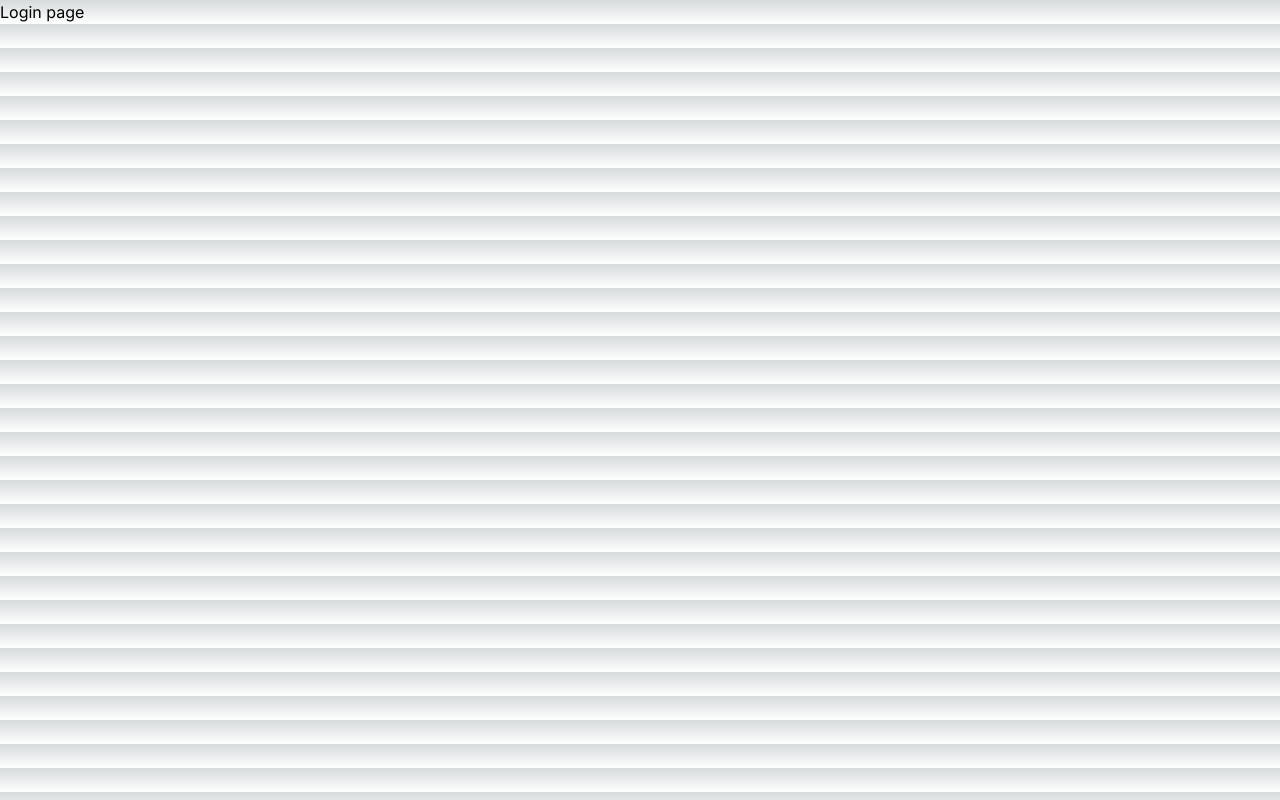
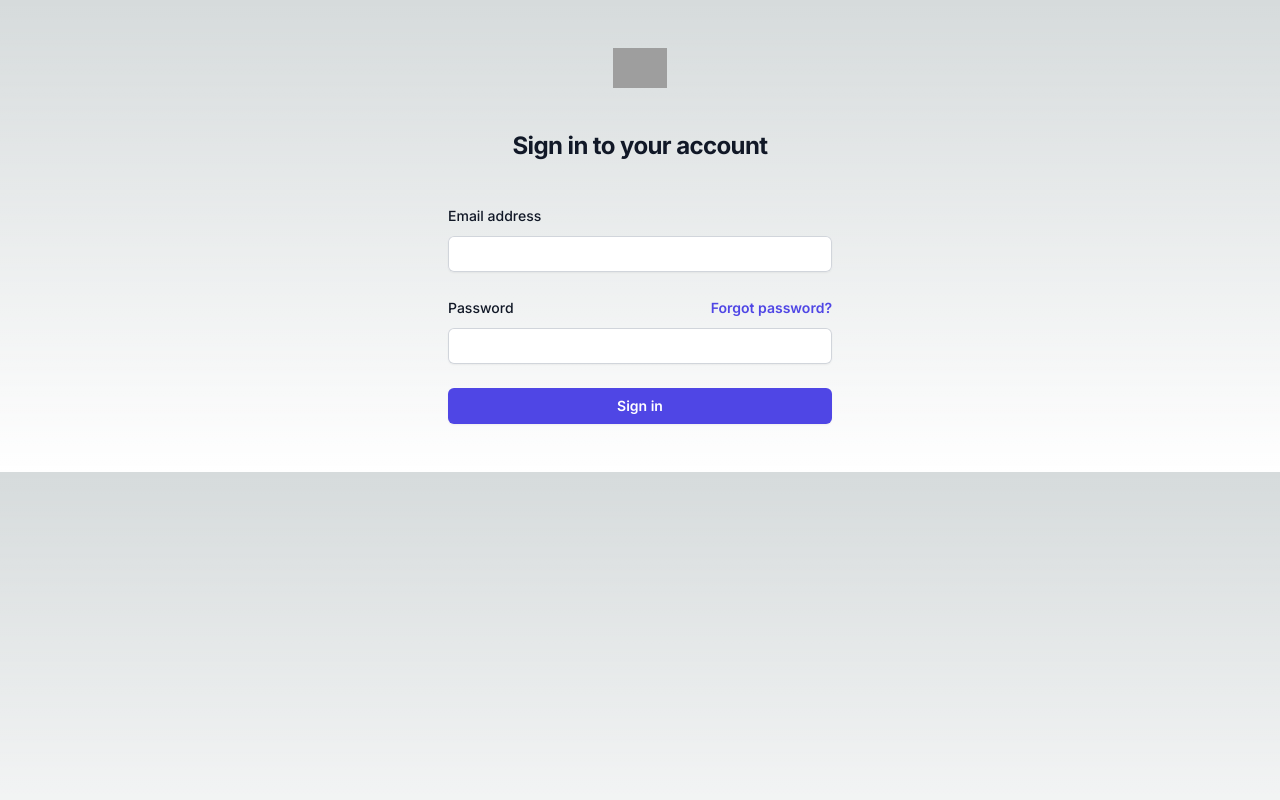
Before and after one commit to Felpo123/SGiDEA, a Next.js app: page /login in a window 1280 px wide. Built offline with nearby package versions, Linux system fonts and the light colour scheme; grey boxes are pictures that could not be loaded.

Commit message:
feat: add login form

```diff
--- a/src/app/login/page.tsx
+++ b/src/app/login/page.tsx
@@ -1,7 +1,110 @@
-import React from "react";
+"use client"
+
+import { SignInResponse, signIn } from "next-auth/react";
+import { useRouter } from "next/navigation";
+import React, { ReactNode, useState } from "react";
 
 function Login() {
-  return <div>Login page</div>;
+
+  const [result, setResult] = useState<SignInResponse | undefined>(undefined);
+  const [loading, setLoading] = useState(false);
+  const [error, setError] = useState(null);
+
+
+  const router = useRouter();
+
+  async function handleSubmit(e : React.FormEvent<HTMLFormElement>) {
+   e.preventDefault();
+
+    const email = e.currentTarget.email.value;
+    const password = e.currentTarget.password.value;
+
+   try {
+    setLoading(true);
+    setError(null);
+    const signInResponse =  await signIn("credentials", { email: email, password: password, redirect: false, callbackUrl: "/" });
+    if(signInResponse === undefined){throw new Error("Error with sign in, Try again")}
+    setResult(signInResponse);
+    if(signInResponse.ok && signInResponse?.url){
+     router.push(signInResponse.url);
+    }
+   }catch (error: any) {
+    setError(error);
+   }finally{
+     setLoading(false);
+   }
+
+  }
+
+
+  return (
+  <div className="flex min-h-full flex-1 flex-col justify-center px-6 py-12 lg:px-8">
+  <div className="sm:mx-auto sm:w-full sm:max-w-sm">
+    <img
+      className="mx-auto h-10 w-auto"
+      src="https://tailwindui.com/img/logos/mark.svg?color=indigo&shade=600"
+      alt="Your Company"
+    />
+    <h2 className="mt-10 text-center text-2xl font-bold leading-9 tracking-tight text-gray-900">
+      Sign in to your account
+    </h2>
+  </div>
+
+  <div className="mt-10 sm:mx-auto sm:w-full sm:max-w-sm">
+    <form onSubmit={handleSubmit} className="space-y-6" >
+      <div>
+        <label htmlFor="email" className="block text-sm font-medium leading-6 text-gray-900">
+          Email address
+        </label>
+        <div className="mt-2">
+          <input
+            id="email"
+            name="email"
+            type="email"
+            autoComplete="email"
+            required
+            className="block w-full rounded-md border-0 py-1.5 text-gray-900 shadow-sm ring-1 ring-inset ring-gray-300 placeholder:text-gray-400 focus:ring-2 focus:ring-inset focus:ring-indigo-600 sm:text-sm sm:leading-6"
+          />
+        </div>
+      </div>
+
+      <div>
+        <div className="flex items-center justify-between">
+          <label htmlFor="password" className="block text-sm font-medium leading-6 text-gray-900">
+            Password
+          </label>
+          <div className="text-sm">
+            <a href="#" className="font-semibold text-indigo-600 hover:text-indigo-500">
+              Forgot password?
+            </a>
+          </div>
+        </div>
+        <div className="mt-2">
+          <input
+            id="password"
+            name="password"
+            type="password"
+            autoComplete="current-password"
+            required
+            className="block w-full rounded-md border-0 py-1.5 text-gray-900 shadow-sm ring-1 ring-inset ring-gray-300 placeholder:text-gray-400 focus:ring-2 focus:ring-inset focus:ring-indigo-600 sm:text-sm sm:leading-6"
+          />
+        </div>
+      </div>
+
+      <div>
+        <button
+          type="submit"
+          className="flex w-full justify-center rounded-md bg-indigo-600 px-3 py-1.5 text-sm font-semibold leading-6 text-white shadow-sm hover:bg-indigo-500 focus-visible:outline focus-visible:outline-2 focus-visible:outline-offset-2 focus-visible:outline-indigo-600"
+        >
+          Sign in
+        </button>
+      </div>
+    </form>
+    {      error && <div className="text-red-500">{error}</div>     }
+    {      loading && <div className="text-green-500">Loading...</div>    }
+    {      result?.error && <div className="text-red-500">{result?.error}</div>    }
+  </div>
+</div>);
 }
 
 export default Login;
```
